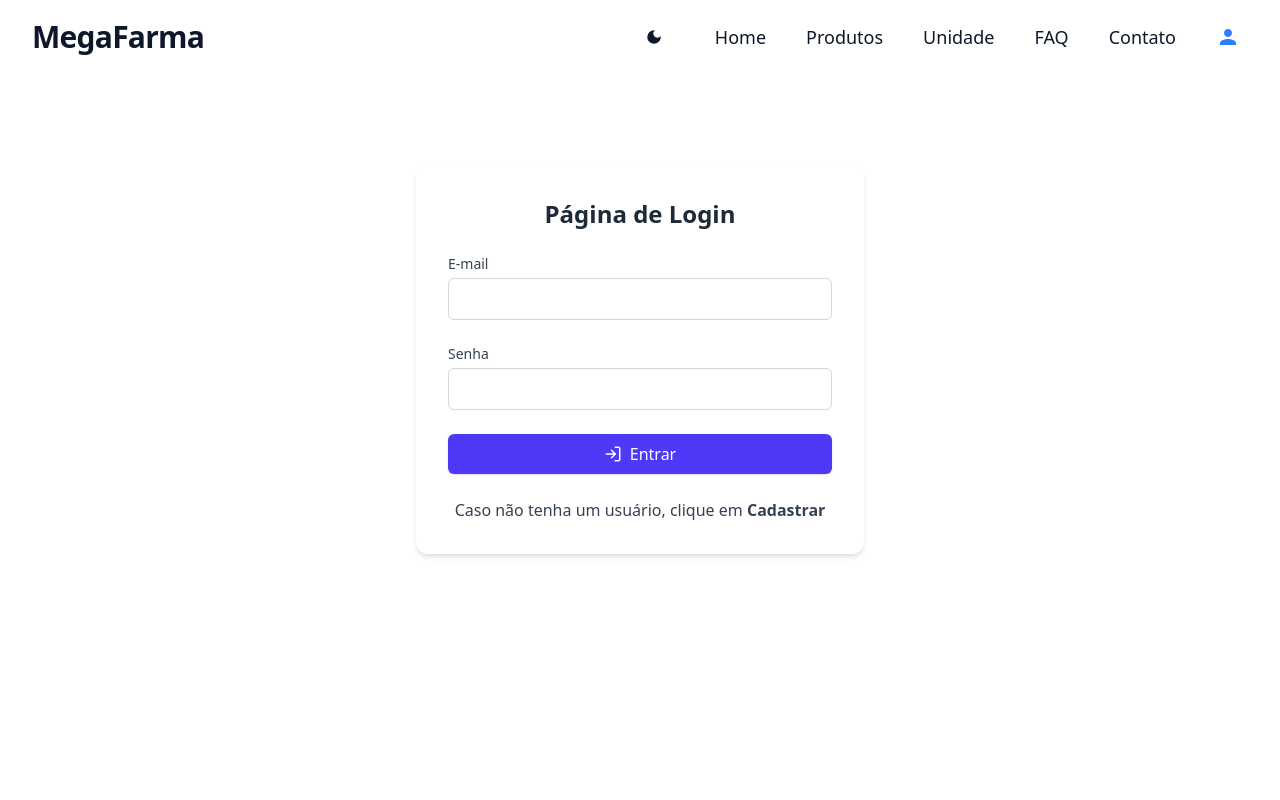
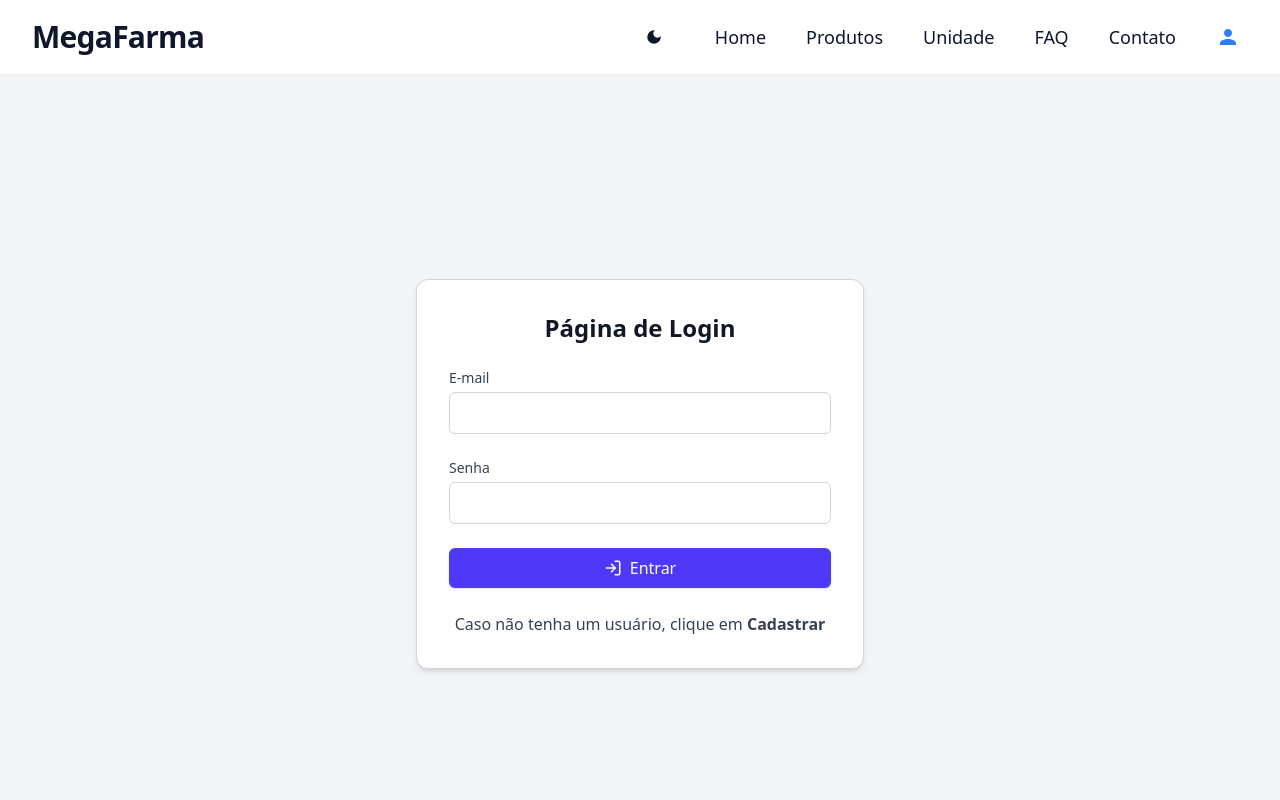
Before and after one commit to 1TDSPG-25/sistema-flow, a React (Vite) app: page /sistema-flow/login in a window 1280 px wide. Shown: the top 800 px of the page. Built offline with nearby package versions, Linux system fonts and the light colour scheme; no server answers.

Commit message:
fix(Login): arrumando (novamente) pagina de login no darkmode

```diff
--- a/src/routes/Login/index.tsx
+++ b/src/routes/Login/index.tsx
@@ -61,30 +61,31 @@ export default function LoginForm() {
     }
   };
 
-  return(
-    <main className="p-8 pb-[50vh]">
-      <div className="bg-white p-8 rounded-xl shadow-md w-full max-w-md mx-auto justify-center items-center mt-15">
-        <h2 className="text-2xl font-bold mb-6 text-center text-gray-800">Página de Login</h2>
+  const bgClass = isDark ? "bg-gray-900" : "bg-gray-100";
+  const cardClass = isDark
+    ? "bg-gray-800 border border-gray-700 text-gray-100"
+    : "bg-white border border-gray-300 text-gray-900";
+  const labelClass = isDark ? "text-gray-200" : "text-gray-700";
+  const inputClass = isDark
+    ? "bg-gray-700 border-gray-600 text-gray-200 placeholder-gray-400"
+    : "bg-white border-gray-300 text-gray-900 placeholder-gray-400";
+  const linkClass = isDark ? "hover:text-blue-400" : "hover:text-blue-500";
+
+  return (
+    <main className={`p-8 min-h-screen flex items-center justify-center ${bgClass} transition-colors duration-500`}>
+      <div className={`p-8 rounded-xl shadow-md w-full max-w-md ${cardClass} transition-colors duration-500`}>
+        <h2 className="text-2xl font-bold mb-6 text-center">Página de Login</h2>
 
         <form onSubmit={handleSubmit(onSubmit)} className="space-y-6">
           {/* Campo de e-mail */}
           <div>
-            <label
-              htmlFor="email"
-              className={`block text-sm font-medium transition-colors duration-500 ${
-                isDark ? "text-gray-200" : "text-gray-700"
-              }`}
-            >
+            <label htmlFor="email" className={`block text-sm font-medium ${labelClass}`}>
               E-mail
             </label>
             <input
               id="email"
               type="email"
-              className={`mt-1 block w-full px-3 py-2 border rounded-md focus:outline-none focus:ring-2 focus:ring-indigo-500 focus:border-indigo-500 placeholder:text-sm transition-colors duration-500 ${
-                isDark
-                  ? "bg-gray-700 border-gray-600 text-gray-200 placeholder-gray-400"
-                  : "bg-white border-gray-300 text-gray-900 placeholder-gray-400"
-              }`}
+              className={`mt-1 block w-full px-3 py-2 border rounded-md focus:outline-none focus:ring-2 focus:ring-indigo-500 focus:border-indigo-500 placeholder:text-sm transition-colors duration-500 ${inputClass}`}
               {...register("email")}
             />
             {errors.email && <p className="text-red-500 text-sm">{errors.email.message}</p>}
@@ -92,22 +93,13 @@ export default function LoginForm() {
 
           {/* Campo de senha */}
           <div>
-            <label
-              htmlFor="senha"
-              className={`block text-sm font-medium transition-colors duration-500 ${
-                isDark ? "text-gray-200" : "text-gray-700"
-              }`}
-            >
+            <label htmlFor="senha" className={`block text-sm font-medium ${labelClass}`}>
               Senha
             </label>
             <input
               id="senha"
               type="password"
-              className={`mt-1 block w-full px-3 py-2 border rounded-md focus:outline-none focus:ring-2 focus:ring-indigo-500 focus:border-indigo-500 placeholder:text-sm transition-colors duration-500 ${
-                isDark
-                  ? "bg-gray-700 border-gray-600 text-gray-200 placeholder-gray-400"
-                  : "bg-white border-gray-300 text-gray-900 placeholder-gray-400"
-              }`}
+              className={`mt-1 block w-full px-3 py-2 border rounded-md focus:outline-none focus:ring-2 focus:ring-indigo-500 focus:border-indigo-500 placeholder:text-sm transition-colors duration-500 ${inputClass}`}
               {...register("senha")}
             />
             {errors.senha && <p className="text-red-500 text-sm">{errors.senha.message}</p>}
@@ -122,13 +114,9 @@ export default function LoginForm() {
           </button>
 
           {/* Link de cadastro */}
-          <p
-            className={`block text-sm sm:text-base mt-4 text-center transition-colors duration-500 ${
-              isDark ? "text-gray-200" : "text-gray-700"
-            }`}
-          >
+          <p className={`block text-sm sm:text-base mt-4 text-center ${labelClass}`}>
             Caso não tenha um usuário, clique em{" "}
-            <Link to="/cadastro" className="hover:underline hover:text-blue-500 font-bold">
+            <Link to="/cadastro" className={`hover:underline font-bold ${linkClass}`}>
               Cadastrar
             </Link>
           </p>
```
